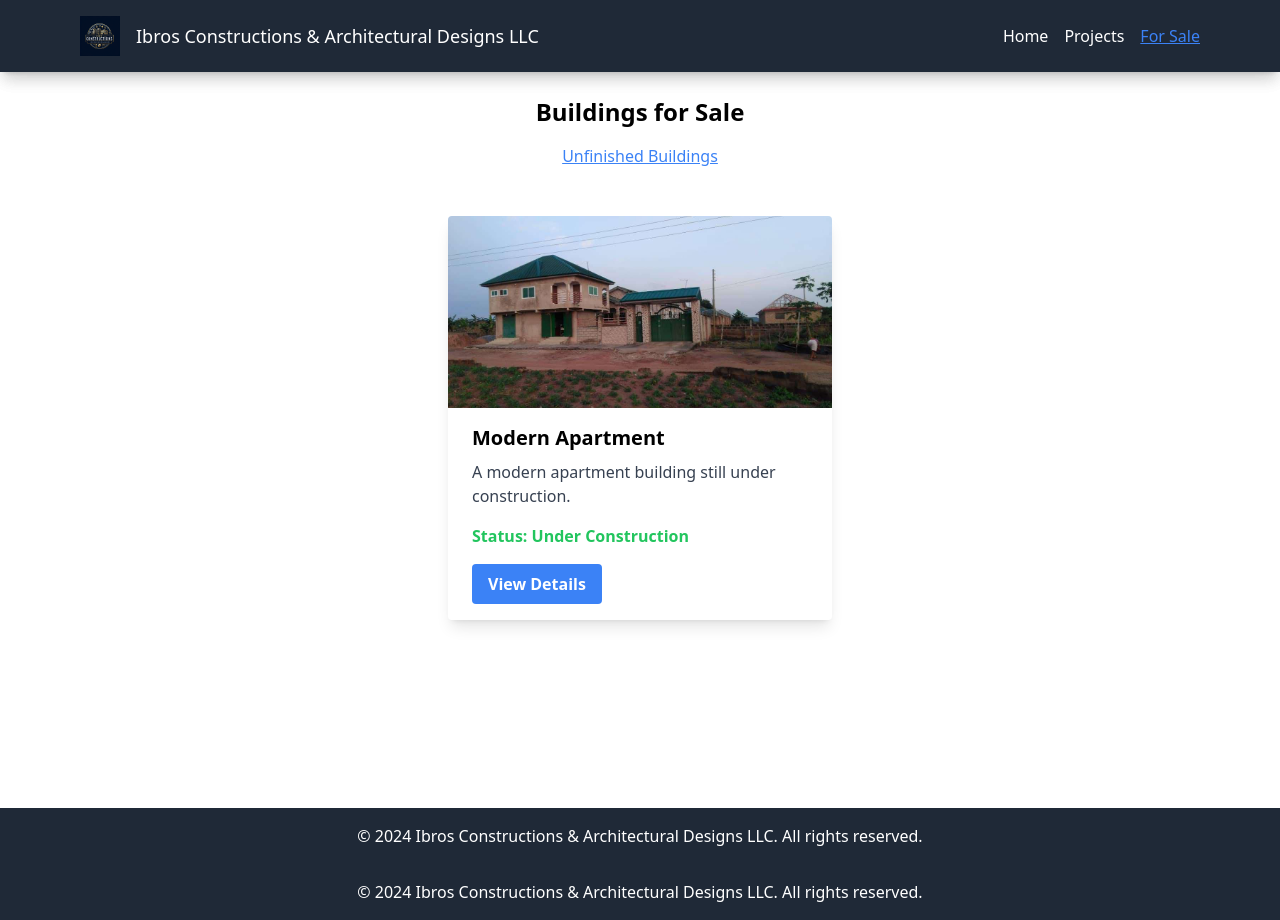
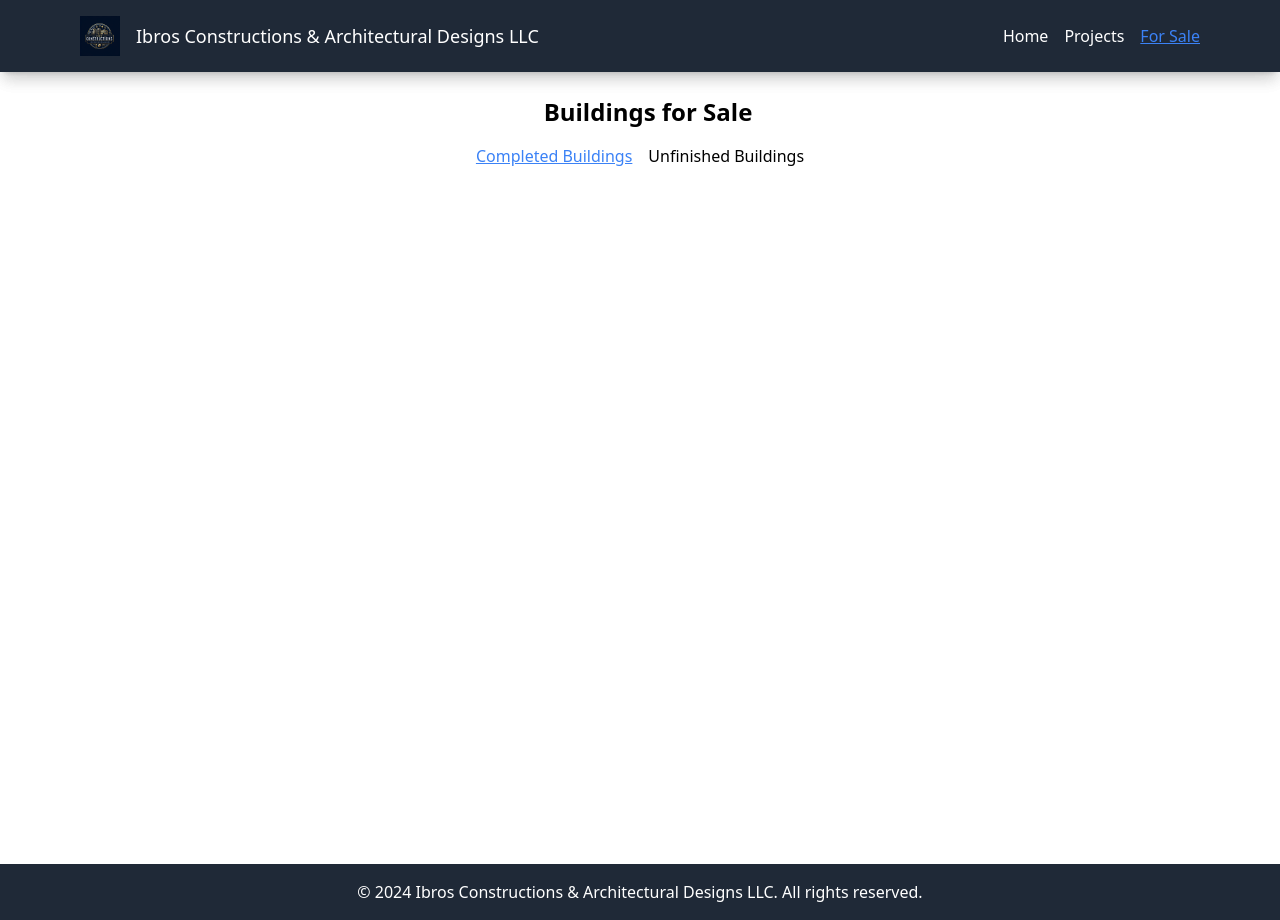
Before and after one commit to SamuelAsoma/ibros-constructions, a React (Vite) app: page /for-sale in a window 1280 px wide. Built offline with nearby package versions, Linux system fonts and the light colour scheme.

Commit message:
Fixed double footer issue and updated ForSale component

```diff
--- a/src/pages/ForSale.jsx
+++ b/src/pages/ForSale.jsx
@@ -2,34 +2,26 @@
 import buildingsData from '../data/BuildingsData';
 import BuildingCard from '../components/BuildingCard';
 import Header from '../components/Header';
-import Footer from '../components/Footer';
+// Remove the Footer import if it's already included in a shared layout
 
 const ForSale = () => {
-  const [activeTab, setActiveTab] = useState('unfinished'); // Set to 'unfinished' if no completed buildings are available
+  const [activeTab, setActiveTab] = useState('completed');
 
   const completedBuildings = buildingsData.filter(building => building.status === 'Completed');
   const unfinishedBuildings = buildingsData.filter(building => building.status === 'Under Construction');
-
-  // Check if there are no completed buildings and set the default tab accordingly
-  const initialTab = completedBuildings.length > 0 ? 'completed' : 'unfinished';
-  if (activeTab === 'completed' && completedBuildings.length === 0) {
-    setActiveTab('unfinished');
-  }
 
   return (
     <div className="flex flex-col min-h-screen">
       <Header />
       <div className="flex-grow container mx-auto py-8">
-        <h2 className="text-2xl font-bold mb-4 text-center">Buildings for Sale</h2>
+        <h2 className="text-2xl ml-4 font-bold mb-4 text-center">Buildings for Sale</h2>
         <div className="tabs flex justify-center space-x-4 mb-8">
-          {completedBuildings.length > 0 && (
           <button
             onClick={() => setActiveTab('completed')}
             className={activeTab === 'completed' ? 'text-blue-500 underline' : 'hover:underline'}
           >
             Completed Buildings
           </button>
-          )}
           <button
             onClick={() => setActiveTab('unfinished')}
             className={activeTab === 'unfinished' ? 'text-blue-500 underline' : 'hover:underline'}
@@ -38,16 +30,12 @@
           </button>
         </div>
         <div className="flex flex-wrap justify-center">
-          {activeTab === 'completed' && completedBuildings.length > 0 ? (
-            completedBuildings.map(building => <BuildingCard key={building.id} building={building} />)
-          ) : activeTab === 'unfinished' && unfinishedBuildings.length > 0 ? (
-            unfinishedBuildings.map(building => <BuildingCard key={building.id} building={building} />)
-          ) : (
-            <p className="text-center text-gray-600">No buildings available for sale at the moment.</p>
-          )}
+          {activeTab === 'completed'
+            ? completedBuildings.map(building => <BuildingCard key={building.id} building={building} />)
+            : unfinishedBuildings.map(building => <BuildingCard key={building.id} building={building} />)}
         </div>
       </div>
-      <Footer />
+      {/* Remove Footer component if it's already included in the shared layout */}
     </div>
   );
 };
```
Lines whose indentation alone changed are shown as unchanged.
